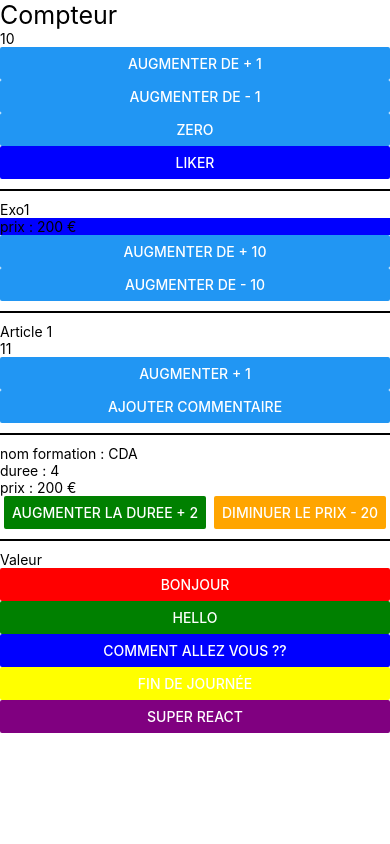
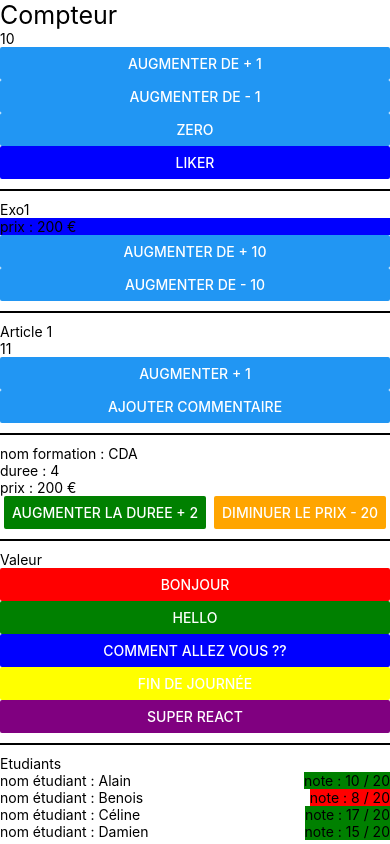
Before and after one commit to webdevproformation/react-native-d-2023, a React Native app in the folder jour4-communication/: screen / in a window 390 px wide. Built offline with nearby package versions, Linux system fonts and the light colour scheme.

Commit message:
note de fin de journée

```diff
--- a/jour4-communication/App.js
+++ b/jour4-communication/App.js
@@ -6,6 +6,8 @@ import Exo1 from './composants/Exo1';
 import Article from './composants/Article';
 import Exo2 from './composants/Exo2';
 import Valeur from './composants/Valeur';
+import Etudiants from './composants/Etudiants';
+import A from './composants/A';
 
 export default function App() {
   return (
@@ -20,6 +22,10 @@ export default function App() {
         <Exo2 />
         <Separateur />
         <Valeur />
+        <Separateur />
+        <Etudiants />
+        <Separateur />
+        <A />
       </ScrollView>
       <StatusBar style="auto" />
     </View>
--- /dev/null
+++ b/jour4-communication/composants/A.jsx
@@ -0,0 +1,17 @@
+import { StyleSheet, Text, View } from 'react-native'
+import React , {useState} from 'react'
+import B from './B'
+
+export default function A() {
+    const [nb, setNb] = useState(55)
+  return (
+    <View>
+      <Text>{nb}</Text>
+      <B setNb={setNb}/>
+      {/** dans les props vous pouvez envoyer du parent vers enfant
+       * nmobre text MAIS aussi des fonctions */ }
+    </View>
+  )
+}
+
+const styles = StyleSheet.create({})
--- /dev/null
+++ b/jour4-communication/composants/B.jsx
@@ -0,0 +1,13 @@
+import { StyleSheet, Text, View , Button } from 'react-native'
+import React from 'react'
+
+export default function B({setNb}) {
+  return (
+    <View>
+      <Text>B</Text>
+      <Button onPress={function() {  setNb(40) }} title={"modifier"} />
+    </View>
+  )
+}
+
+const styles = StyleSheet.create({})
--- /dev/null
+++ b/jour4-communication/composants/Etudiants.jsx
@@ -0,0 +1,23 @@
+import { StyleSheet, Text, View } from 'react-native'
+import React , {useState} from 'react'
+import Notes from './Notes'
+
+export default function Etudiants() {
+    const [etudiants , setEtudiants] = useState([
+        {id : 1 , nom : "Alain" , note : 10},
+        {id : 2 , nom : "Benois" , note : 8},
+        {id : 3 , nom : "Céline" , note : 17},
+        {id : 4 , nom : "Damien" , note : 15},
+    ])
+  return (
+    <View>
+      <Text>Etudiants</Text>
+      {etudiants.map(function(item, key){
+        return <Notes key={key} nom={item.nom} note={item.note} />
+      })}
+
+    </View>
+  )
+}
+
+const styles = StyleSheet.create({})
--- /dev/null
+++ b/jour4-communication/composants/Notes.jsx
@@ -0,0 +1,23 @@
+import { StyleSheet, Text, View } from 'react-native'
+import React from 'react'
+
+export default function Notes({ note, nom }) {
+  return (
+    <View style={{ flexDirection : "row" }}>
+        <Text style={{flex : 1}}>nom étudiant : { nom } </Text>
+        <Text style={{ backgroundColor : note >= 10 ? "green" : "red" }}>note : { note  } / 20</Text>
+    </View>
+  )
+}
+
+const styles = StyleSheet.create({})
+
+/* function calcul(a, b){
+}
+
+calcul( 1, 2 )
+
+function Calcul(a, b){
+}
+<Calcul a={1} b={2} />
+<Calcul a={1} b={2} />*/
```
Also changed, not shown: 1 other file (tests, documents, lock files or other folders).
